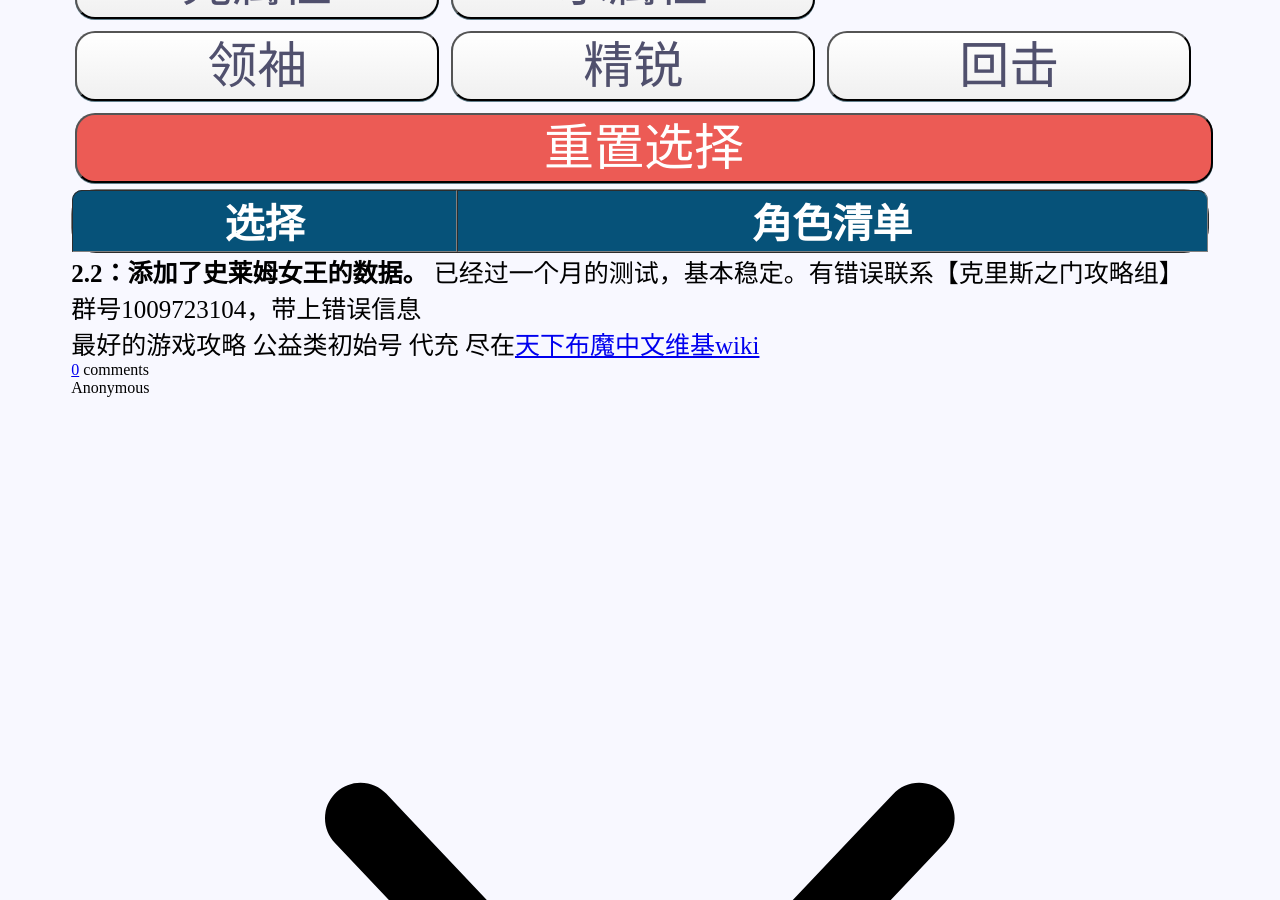
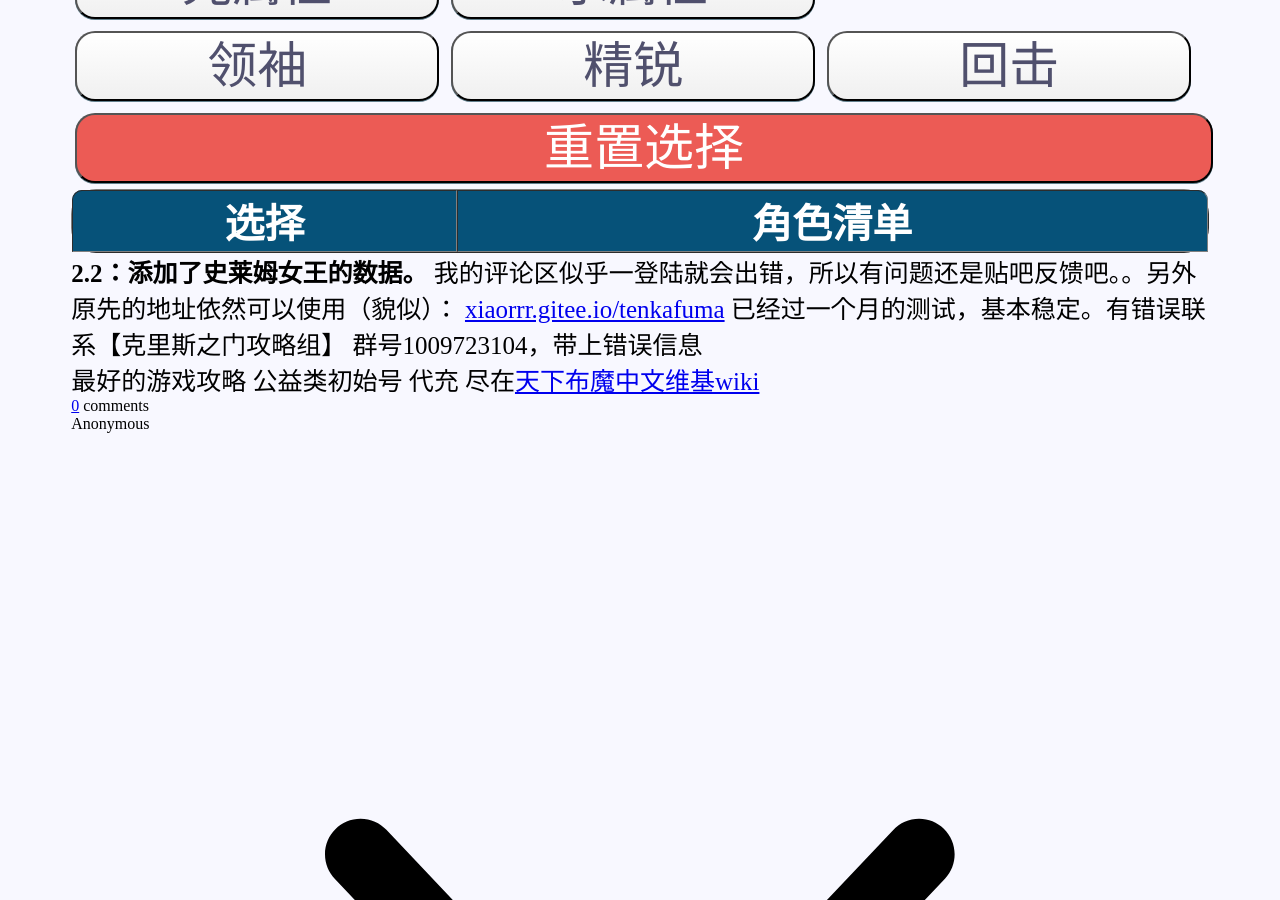
Before and after one commit to RShock/RShock.github.io, a Jekyll site: the page index.html, which Jekyll copies as it is, in a window 1280 px wide and 900 px high, scrolled down 966 px. Built offline with Jekyll 4.4.1, drawn with Linux system fonts in a browser that asks for light colours; comment, search, counter and statistics services are not loaded.

Commit message:
Update index.html

```diff
--- a/index.html
+++ b/index.html
@@ -354,6 +354,7 @@
 
     <div id="foobar">
       <b>2.2：添加了史莱姆女王的数据。</b>
+      我的评论区似乎一登陆就会出错，所以有问题还是贴吧反馈吧。。另外原先的地址依然可以使用（貌似）： <a href="xiaorrr.gitee.io/tenkafuma">xiaorrr.gitee.io/tenkafuma</a>
       已经过一个月的测试，基本稳定。有错误联系【克里斯之门攻略组】 群号1009723104，带上错误信息</br>
       最好的游戏攻略 公益类初始号 代充 尽在<a href="http://tenkafuma.gamekee.com/">天下布魔中文维基wiki</a>
     </div>
```
